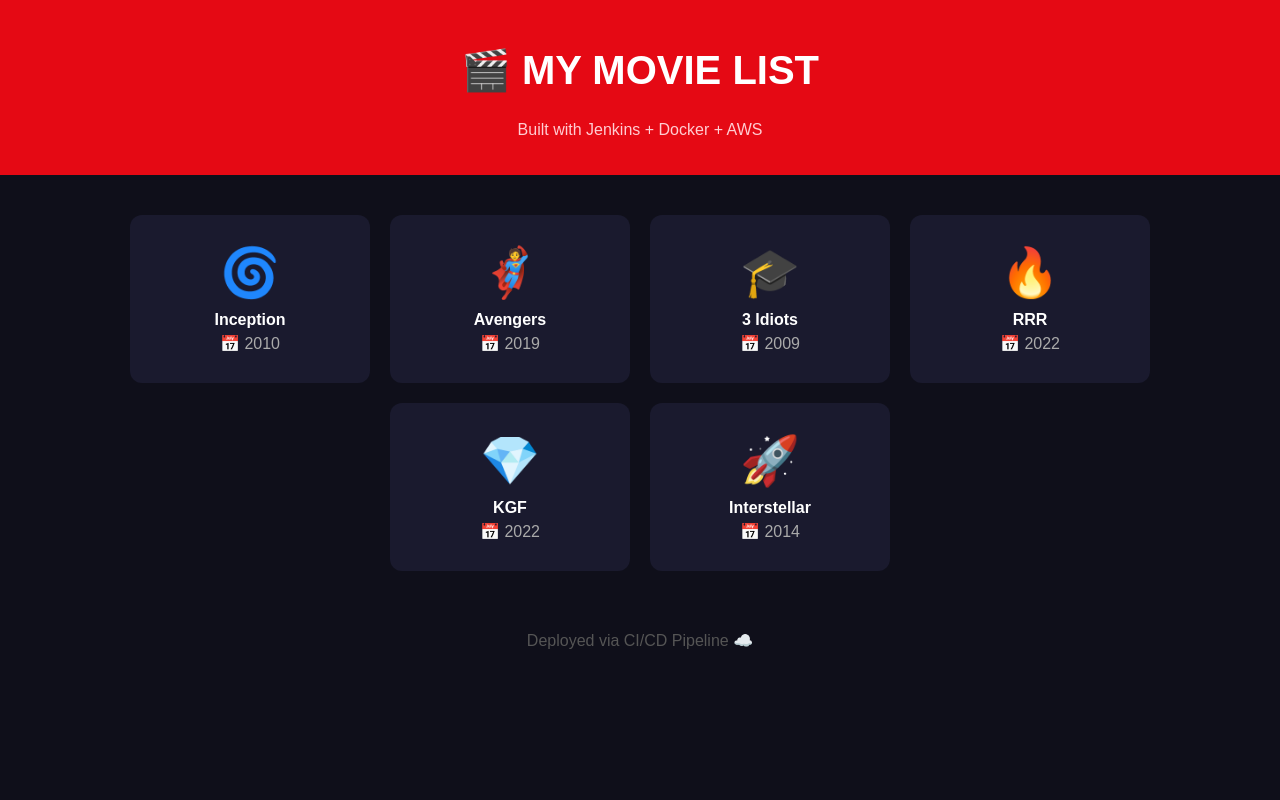
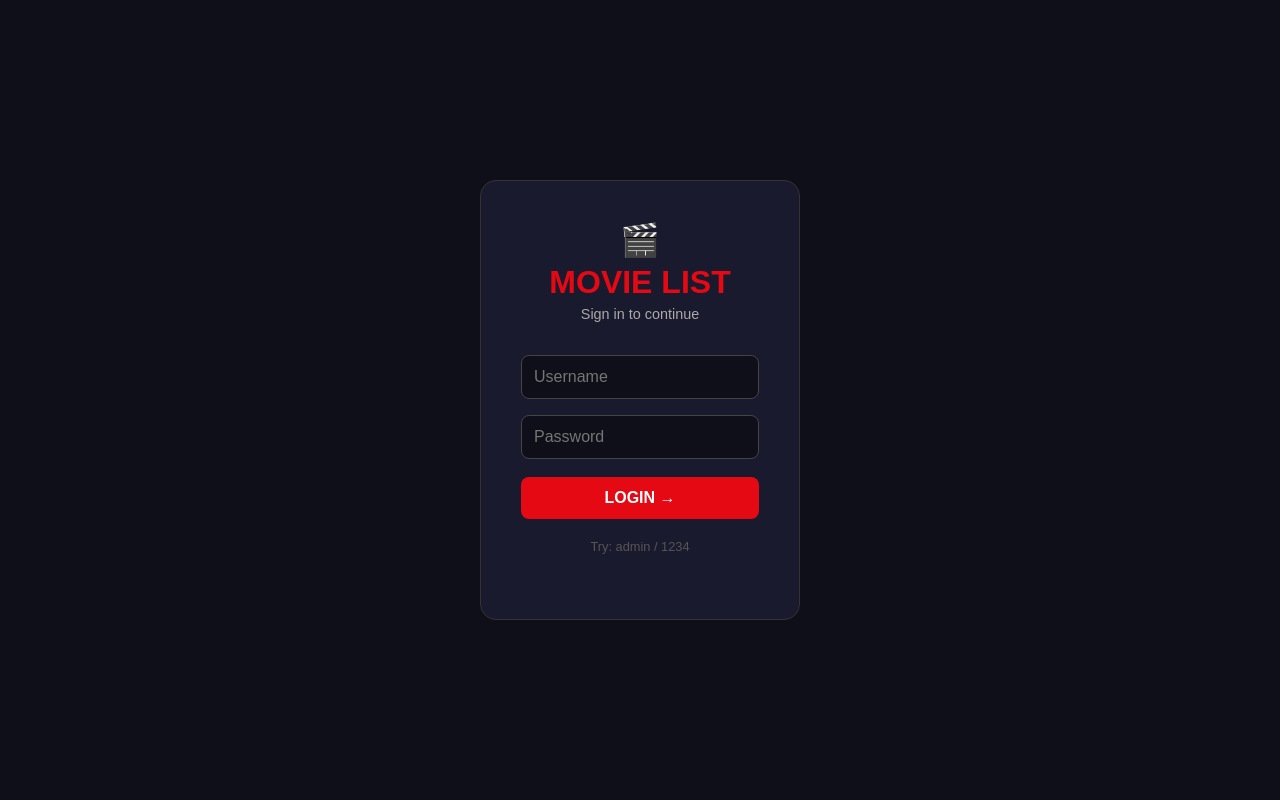
Before and after one commit to tanvivishwasrao88-dev/movie-list-cicd, a Flask app: page / in a window 1280 px wide. Run offline with Flask 3, Linux system fonts and the light colour scheme; the visitor is signed in with stand-in values (Sample User, id 1).

Commit message:
Update index.html

```diff
--- a/templates/index.html
+++ b/templates/index.html
@@ -1,35 +1,45 @@
 <!DOCTYPE html>
 <html>
 <head>
-  <title>🎬 Movie List</title>
+  <title>Login 🎬</title>
   <style>
-    body { background:#0f0f1a; color:white; font-family:Arial; margin:0; }
-    header { background:#e50914; padding:20px; text-align:center; }
-    h1 { font-size:2.5em; }
-    .grid { display:flex; flex-wrap:wrap;
-            justify-content:center; gap:20px; padding:40px; }
-    .card { background:#1a1a2e; border-radius:12px;
-            padding:30px; width:180px; text-align:center; }
-    .card:hover { background:#e50914; transform:scale(1.1);
-                  transition:0.3s; cursor:pointer; }
-    .emoji { font-size:3em; }
-    .name  { font-weight:bold; margin:10px 0 5px; }
-    .year  { color:#aaa; }
-    footer { text-align:center; padding:20px; color:#555; }
+    * { margin:0; padding:0; box-sizing:border-box; }
+    body { background:#0f0f1a; color:white;
+           font-family:Arial; display:flex;
+           justify-content:center; align-items:center;
+           height:100vh; }
+    .box { background:#1a1a2e; padding:40px;
+           border-radius:16px; width:320px;
+           border:1px solid #333; text-align:center; }
+    h1 { color:#e50914; font-size:2em; margin-bottom:5px; }
+    p  { color:#aaa; margin-bottom:25px; font-size:0.9em; }
+    input { width:100%; padding:12px; margin:8px 0;
+            background:#0f0f1a; border:1px solid #444;
+            border-radius:8px; color:white; font-size:1em; }
+    input:focus { border-color:#e50914; outline:none; }
+    button { width:100%; padding:12px; background:#e50914;
+             border:none; border-radius:8px; color:white;
+             font-size:1em; font-weight:bold;
+             cursor:pointer; margin-top:10px; }
+    button:hover { background:#b30710; }
+    .error { color:#ff6b6b; margin-top:15px; font-size:0.9em; }
+    .hint  { color:#555; margin-top:20px; font-size:0.8em; }
   </style>
 </head>
 <body>
-  <header><h1>🎬 MY MOVIE LIST</h1>
-  <p style="color:#ffcdd2">Built with Jenkins + Docker + AWS</p></header>
-  <div class="grid">
-    {% for movie in movies %}
-    <div class="card">
-      <div class="emoji">{{ movie.emoji }}</div>
-      <div class="name">{{ movie.name }}</div>
-      <div class="year">📅 {{ movie.year }}</div>
-    </div>
-    {% endfor %}
+  <div class="box">
+    <h1>🎬</h1>
+    <h1>MOVIE LIST</h1>
+    <p>Sign in to continue</p>
+    <form method="POST">
+      <input type="text"     name="username" placeholder="Username" required/>
+      <input type="password" name="password" placeholder="Password" required/>
+      <button type="submit">LOGIN →</button>
+    </form>
+    {% if error %}
+    <p class="error">{{ error }}</p>
+    {% endif %}
+    <p class="hint">Try: admin / 1234</p>
   </div>
-  <footer>Deployed via CI/CD Pipeline ☁️</footer>
 </body>
 </html>
```
